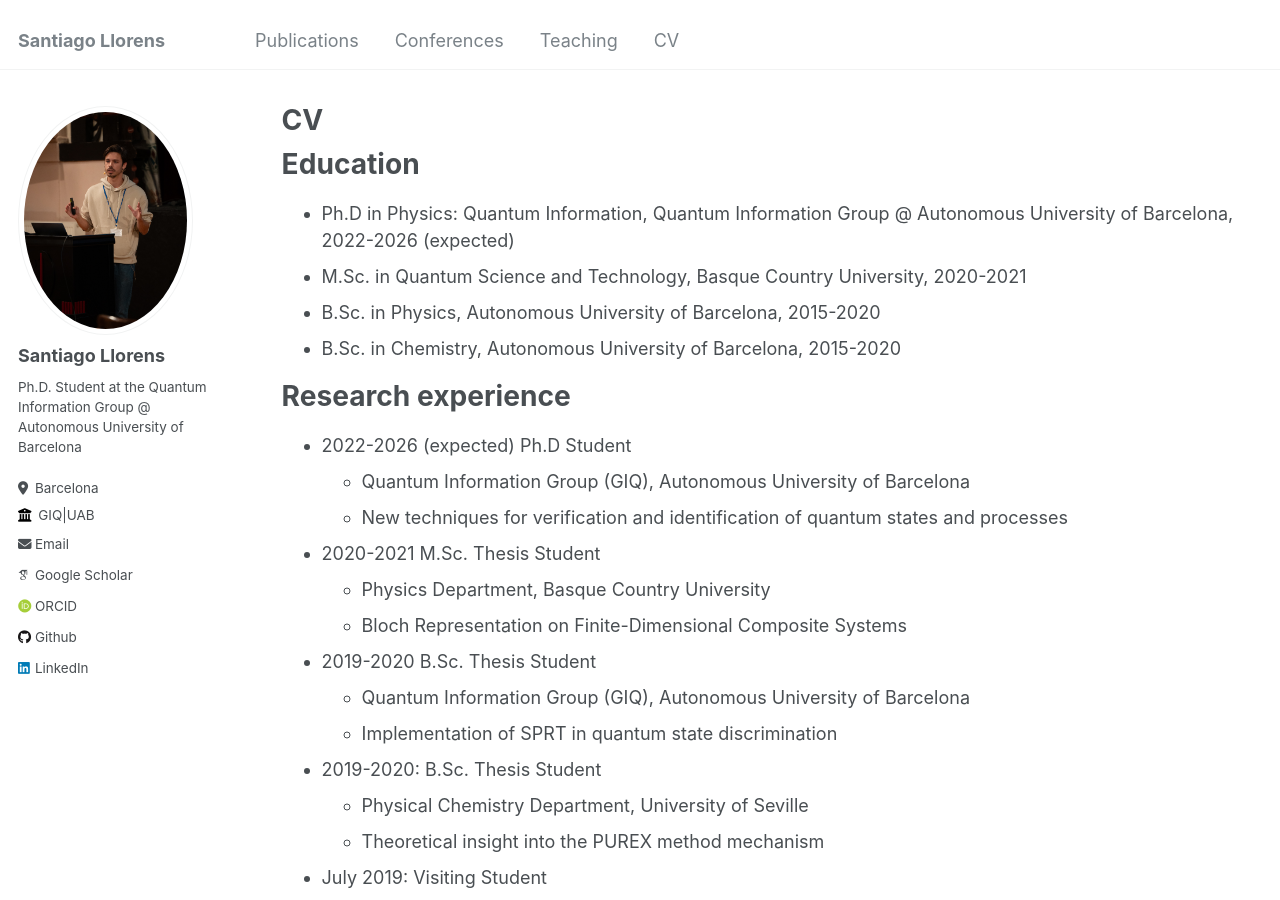
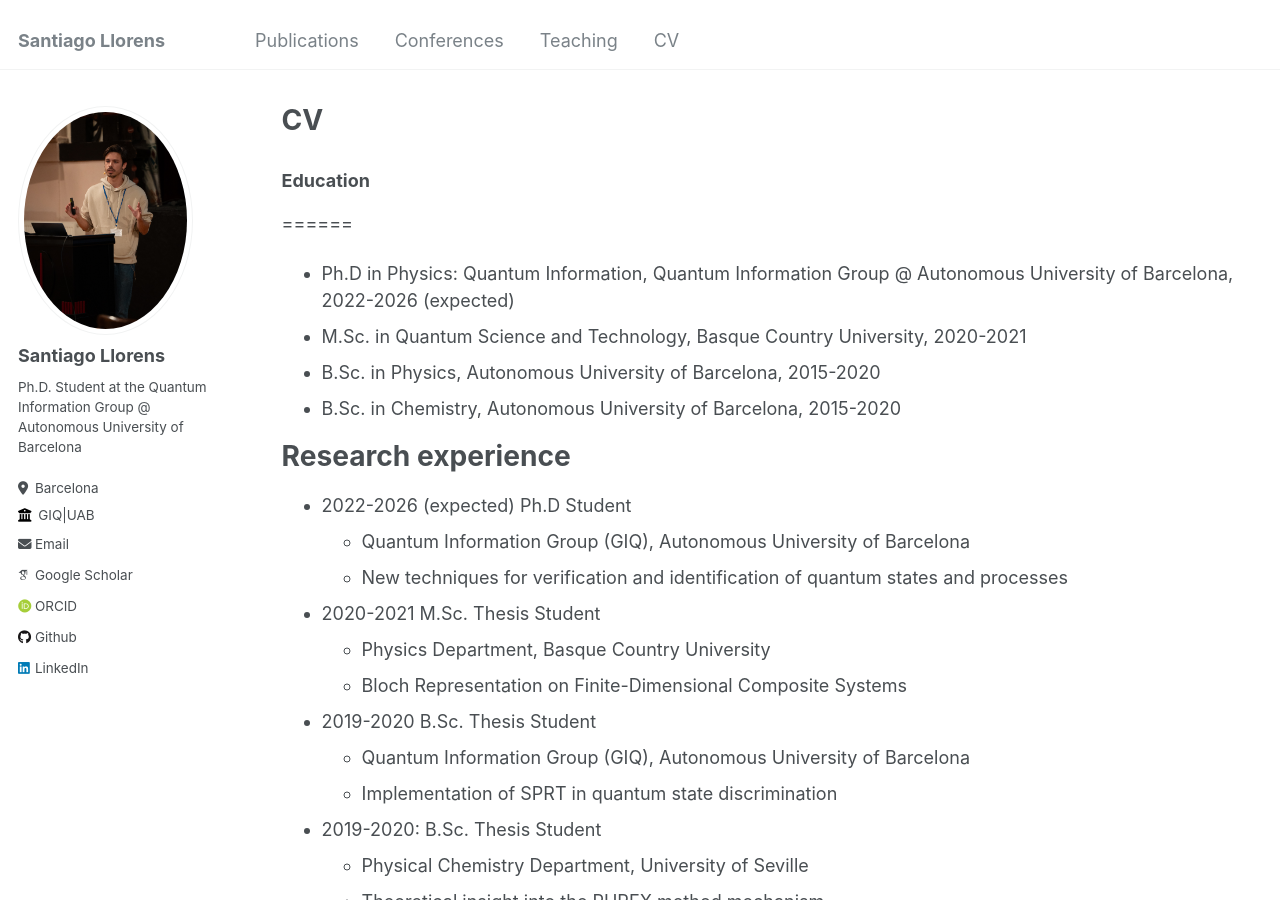
Before and after one commit to SantiagoLlorens/SantiagoLlorens.github.io, a Jekyll site: the page built from _pages/cv.md, in a window 1280 px wide and 900 px high. Built offline with Jekyll 4.4.1, drawn with Linux system fonts in a browser that asks for light colours; some web fonts are replaced.

Commit message:
Update cv.md

```diff
--- a/_pages/cv.md
+++ b/_pages/cv.md
@@ -9,7 +9,7 @@ redirect_from:
 
 {% include base_path %}
 
-Education
+### Education
 ======
 * Ph.D in Physics: Quantum Information, Quantum Information Group @ Autonomous University of Barcelona, 2022-2026 (expected)
 * M.Sc. in Quantum Science and Technology, Basque Country University, 2020-2021
```
